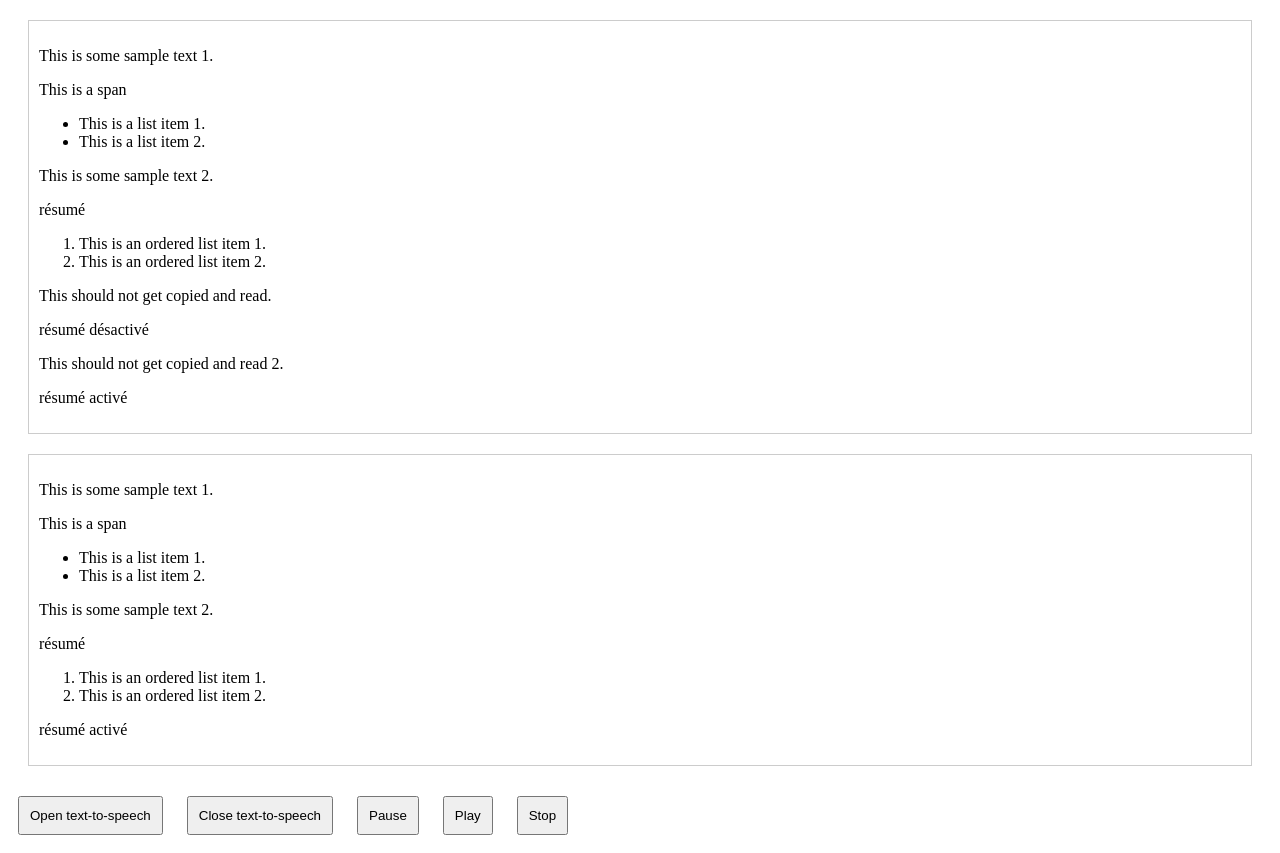
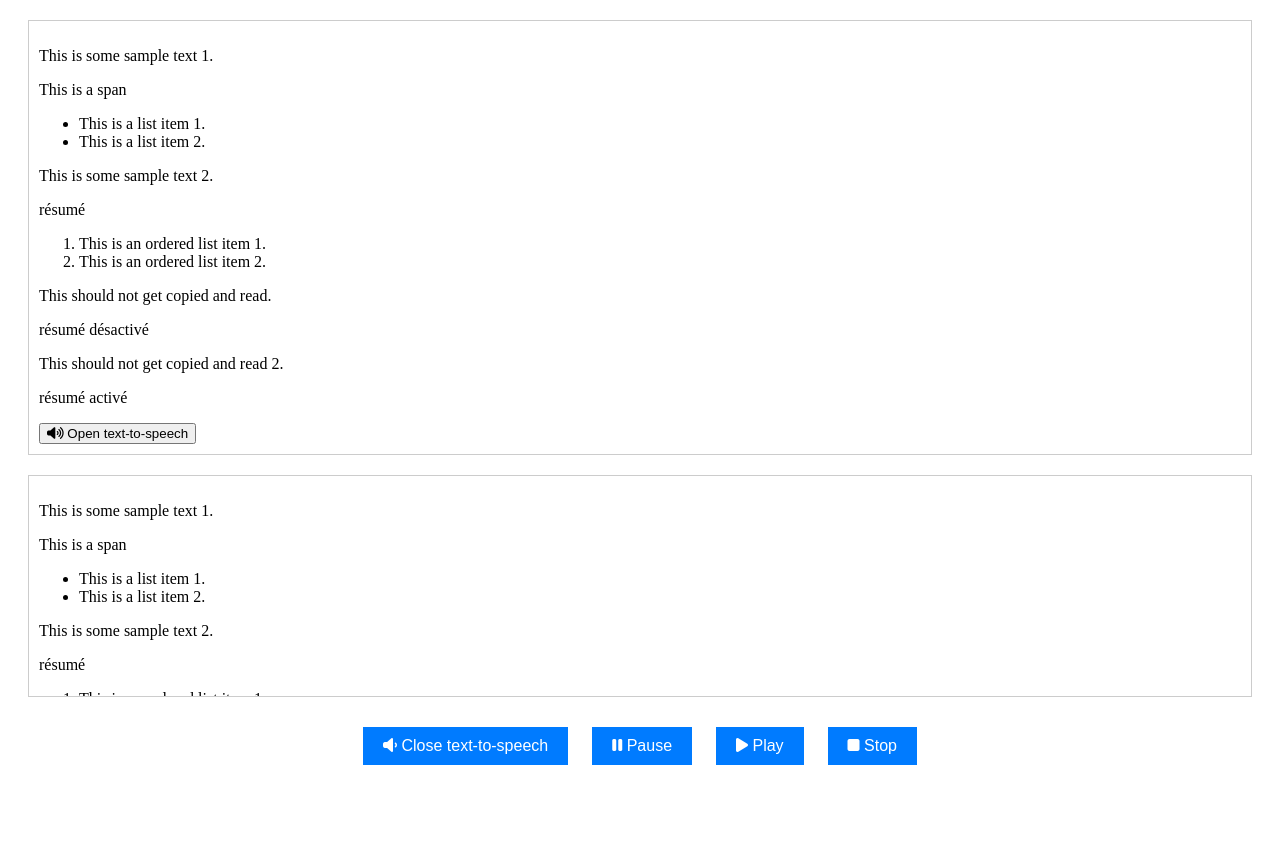
Before and after one commit to smoothpickle/simple-text-to-speech, a plain HTML site: page index.html in a window 1280 px wide. Both pictures are taken after a click on the button "Open text-to-speech". After the commit the page ends 800 px from the top, so only its background shows below. Drawn offline with Linux system fonts and the light colour scheme.

Commit message:
added modal

```diff
--- a/index.html
+++ b/index.html
@@ -6,6 +6,7 @@
     <meta name="viewport" content="width=device-width, initial-scale=1.0">
     <meta http-equiv="X-UA-Compatible" content="ie=edge">
     <title>Text-to-speech</title>
+    <link rel="stylesheet" href="https://cdnjs.cloudflare.com/ajax/libs/font-awesome/6.2.0/css/all.min.css">
     <style>
         .container {
             margin: 20px;
@@ -13,30 +14,52 @@
             border: 1px solid #ccc;
         }
 
-        button {
+        .tts-modal.hidden {
+            display: none;
+        }
+
+        .tts-modal {
+            display: block;
+        }
+
+        .tts-modal button {
             margin: 10px;
             padding: 10px;
         }
 
-        #output {
+        .tts-modal #tts-output {
             margin: 20px;
             padding: 10px;
             border: 1px solid #ccc;
-            display: none;
+            max-height: 200px;
+            overflow-y: auto;
         }
 
-        .highlight {
+        .tts-modal .highlight {
             background-color: yellow;
         }
 
-        #output.visible {
-            display: block;
+        .tts-controls {
+            text-align: center;
+        }
+
+        .tts-controls button {
+            margin: 10px;
+            padding: 10px 20px;
+            font-size: 16px;
+            background-color: #007BFF;
+            color: #fff;
+            border: none;
+            cursor: pointer;
+        }
+
+        .tts-controls button:hover {
+            background-color: #0056b3;
         }
     </style>
 </head>
 
 <body>
-
     <div class="container">
         <!-- Your content goes here -->
         <p>This is some sample text 1.</p>
@@ -61,18 +84,18 @@
         </div>
         <p data-tts="disabled">This should not get copied and read 2.</p>
         <p class="content" lang="fr">résumé activé</p>
+        <button id="open-tts"><i class="fas fa-volume-up"></i> Open text-to-speech</button>
     </div>
 
-    <div class="tts-modal">
+    <div class="tts-modal hidden">
         <div class="tts-content">
-            <div id="output"></div>
+            <div id="tts-output"></div>
         </div> <!-- end .tts-content -->
         <div class="tts-controls">
-            <button id="open-tts">Open text-to-speech</button>
-            <button id="close-tts">Close text-to-speech</button>
-            <button id="pauseButton">Pause</button>
-            <button id="playButton">Play</button>
-            <button id="stopButton">Stop</button>
+            <button id="close-tts"><i class="fas fa-volume-down"></i> Close text-to-speech</button>
+            <button id="pauseButton"><i class="fas fa-pause"></i> Pause</button>
+            <button id="playButton"><i class="fas fa-play"></i> Play</button>
+            <button id="stopButton"><i class="fas fa-stop"></i> Stop</button>
         </div> <!-- end .tts-controls -->
     </div> <!-- end .tts-modal -->
 
@@ -85,7 +108,7 @@
                 this.pauseButton = document.getElementById('pauseButton');
                 this.playButton = document.getElementById('playButton');
                 this.stopButton = document.getElementById('stopButton');
-                this.output = document.getElementById('output');
+                this.output = document.getElementById('tts-output');
                 this.contentElements = [];
                 this.currentIndex = 0;
                 this.currentSpeech = null;
@@ -97,6 +120,7 @@
             init() {
                 this.setupUI();
                 this.setupEventListeners();
+                this.loadVoices();
             }
 
             setupUI() {
@@ -119,12 +143,24 @@
             }
 
             setupEventListeners() {
+                // Inside the TextToSpeech class setupEventListeners method
                 this.openButton.addEventListener('click', () => {
-                    this.output.classList.add('visible');
+                    // this.output.classList.add('visible');
+                    this.toggleModal(true);
                 });
 
                 this.closeButton.addEventListener('click', () => {
-                    this.output.classList.remove('visible');
+                    // this.output.classList.remove('visible');
+                    this.toggleModal(false);
+
+                    // Reset everything
+                    if (this.currentSpeech) {
+                        speechSynthesis.cancel();
+                    }
+
+                    this.resetHighlights();
+                    this.currentSpeech = null; // Reset the current speech
+                    this.currentIndex = 0; // Reset currentIndex to 0
                 });
 
                 this.pauseButton.addEventListener('click', () => {
@@ -150,8 +186,19 @@
                     this.currentSpeech = null; // Reset the current speech
                     this.currentIndex = 0; // Reset currentIndex to 0
                 });
+            }
 
-                // Get French voice
+            // Add a toggleModal method
+            toggleModal(isVisible) {
+                const modal = document.querySelector('.tts-modal');
+                if (isVisible) {
+                    modal.classList.remove('hidden');
+                } else {
+                    modal.classList.add('hidden');
+                }
+            }
+
+            loadVoices() {
                 speechSynthesis.onvoiceschanged = () => {
                     const voices = speechSynthesis.getVoices();
                     this.frenchVoice = voices.find(voice => voice.lang === 'fr-FR');
```
